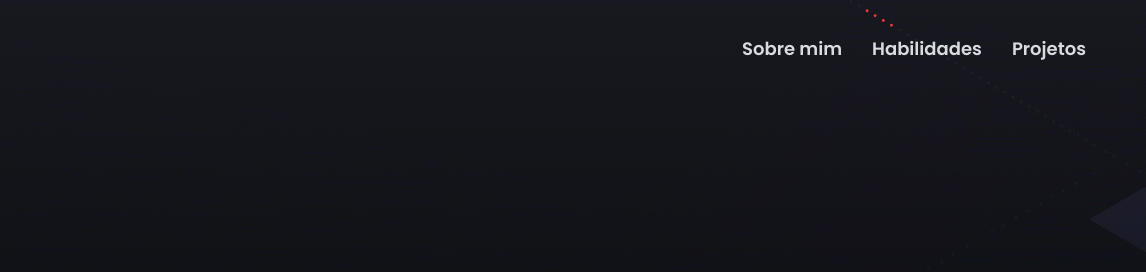
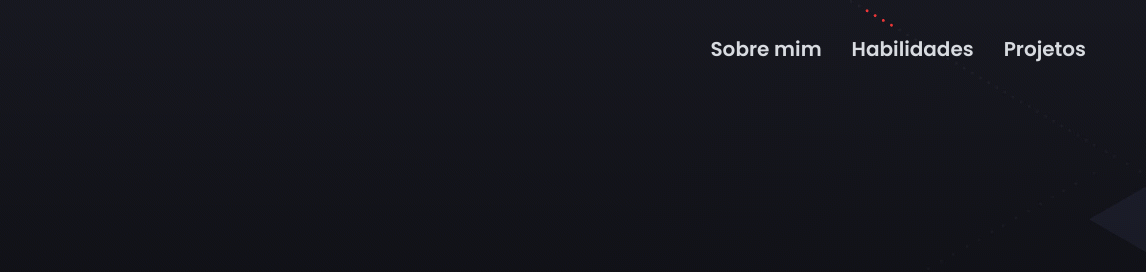
Before and after one commit to GxbrielLeno/portifolio, a plain HTML site: page index.html in a window 1280 px wide. Shown: the top 272 px of the page, 134-1280 px from the left. Drawn offline with nearby package versions, Linux system fonts and the light colour scheme; a script that the page names is missing.

Commit message:
Update index.html

```diff
--- a/index.html
+++ b/index.html
@@ -22,13 +22,13 @@
       <i class="fas fa-bars" id="ham-menu"></i>
       <ul id="nav-bar">
         <li>
-          <a href="#redirecionamento" class="scroll">Sobre mim</a>
+          <a href="#redirecionamento" class="scroll" style="font-size: 20px;">Sobre mim</a>
         </li>
         <li>
-          <a href="#skills">Habilidades</a>
+          <a href="#skills" style="    font-size: 20px;">Habilidades</a>
         </li>
         <li>
-          <a href="#projetos">Projetos</a>
+          <a href="#projetos" style="    font-size: 20px;">Projetos</a>
         </li>
       </ul>
     </nav>
@@ -69,14 +69,19 @@
           <h2 style="color:rgba(27, 136, 199, 0.884)" class="meu-cargo">Front End & Ux Designer</h2>
           <p class="minha-desc">Sou um estudante de análise e desenvolvimento de sistemas com habilidades sólidas em
             desenvolvimento front-end. Como desenvolvedor front-end, tenho experiência em HTML, CSS e JavaScript, bem
-            como em frameworks e bibliotecas populares, como o React.<span id="tres-pontos"
-              style="display: block;">...</span>
+            como em frameworks e bibliotecas populares, como o React.
+
+            <span id="tres-pontos" style="display: block;">...</span>
             <span id="btn-continuar-lendo" onclick="MostrarDescricao()">Continuar Lendo</span>
             <span id='descricao-completa'>
               Estou constantemente buscando aprimorar minhas habilidades e aprender novas tecnologias para desenvolver
               interfaces de usuário elegantes, acessíveis e interativas. Este portfólio contém alguns dos meus projetos
               favoritos. Espero que gostem do que veem e não hesitem em entrar em contato comigo para discutir qualquer
               projeto ou oportunidade de colaboração!
+
+
+
+
             </span>
             <span id="ler-menos" onclick="EsconderDescricao()">Ler Menos</span>
             </span>
```
